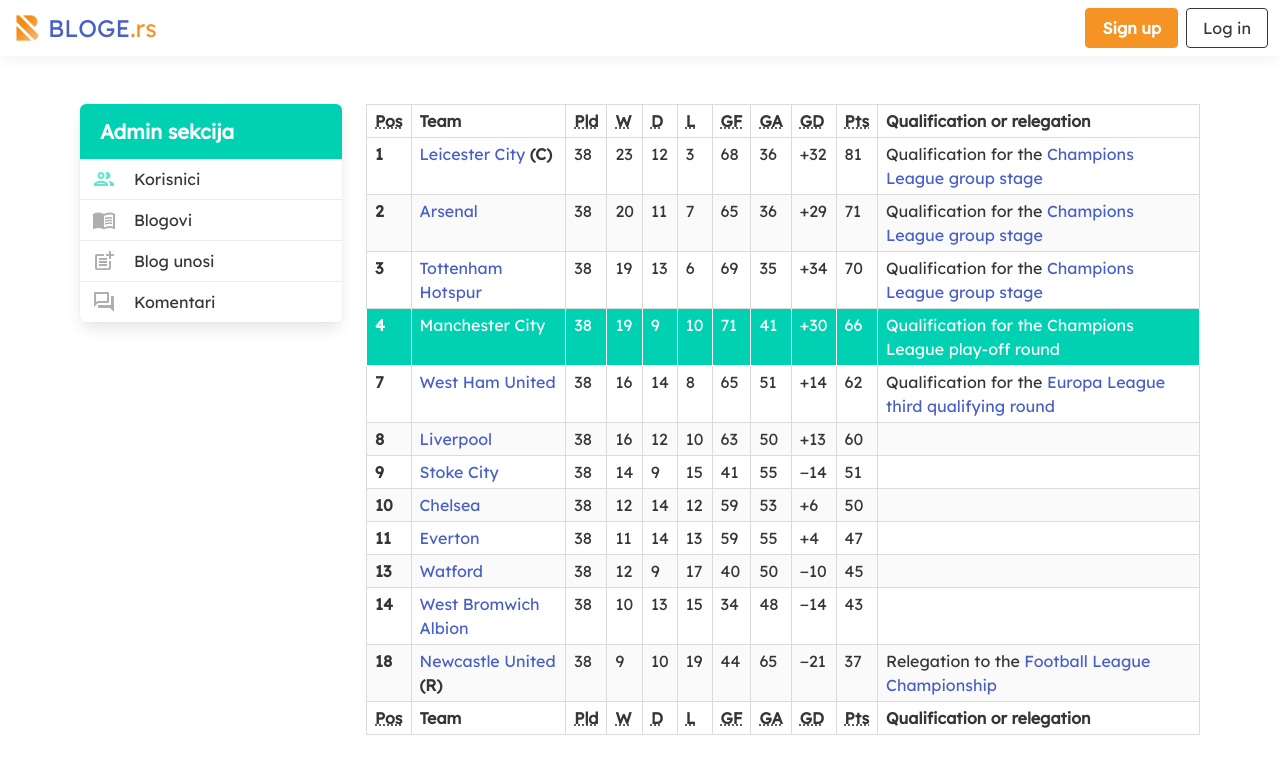
After one commit to rasko-lazic/blogers, a PHP site: template Views/Admin.php in a window 1280 px wide. The commit adds this page. Shown: the top 782 px of the page. Run offline with PHP 8.4, Linux system fonts and the light colour scheme; the template is opened without the code that fills it, so the values that code supplies are empty; some libraries are stand-ins or nearby versions.

Commit message:
added admin section

```diff
--- a/App/Router.php
+++ b/App/Router.php
@@ -2,6 +2,7 @@
 
 namespace App;
 
+use App\Controllers\AdminController;
 use App\Controllers\CommentController;
 use App\Controllers\HomeController;
 use App\Controllers\AuthController;
@@ -43,6 +44,7 @@ class Router {
             'GET:/logout' => [AuthController::class, 'logout'],
             'POST:/posts/*/comments' => [CommentController::class, 'store'],
             'DELETE:/posts/*' => [PostController::class, 'destroy'],
+            'GET:/admin' => [AdminController::class, 'index'],
             'GET:/blogs' => [BlogController::class, 'index'],
             'GET:/blogs/*/posts' => [PostController::class, 'create'],
             'GET:/blogs/*' => [BlogController::class, 'show'],
--- /dev/null
+++ b/Views/Admin.php
@@ -0,0 +1,227 @@
+<!DOCTYPE html>
+<html>
+<?php include("./Views/Partials/Meta.php") ?>
+<body>
+<?php include("./Views/Partials/Navigation.php") ?>
+<section class="section">
+  <div class="container is-fluid">
+    <div class="columns">
+      <div class="column is-one-quarter">
+        <article class="panel is-primary">
+          <p class="panel-heading">
+            Admin sekcija
+          </p>
+          <a class="panel-block is-active">
+            <i class="panel-icon material-icons-outlined">group</i> Korisnici
+          </a>
+          <a class="panel-block">
+            <i class="panel-icon material-icons-outlined">menu_book</i> Blogovi
+          </a>
+          <a class="panel-block">
+            <i class="panel-icon material-icons-outlined">post_add</i> Blog unosi
+          </a>
+          <a class="panel-block">
+            <i class="panel-icon material-icons-outlined">forum</i> Komentari
+          </a>
+        </article>
+      </div>
+      <div class="column">
+        <table class="table is-bordered is-striped is-narrow is-hoverable is-fullwidth">
+          <thead>
+          <tr>
+            <th><abbr title="Position">Pos</abbr></th>
+            <th>Team</th>
+            <th><abbr title="Played">Pld</abbr></th>
+            <th><abbr title="Won">W</abbr></th>
+            <th><abbr title="Drawn">D</abbr></th>
+            <th><abbr title="Lost">L</abbr></th>
+            <th><abbr title="Goals for">GF</abbr></th>
+            <th><abbr title="Goals against">GA</abbr></th>
+            <th><abbr title="Goal difference">GD</abbr></th>
+            <th><abbr title="Points">Pts</abbr></th>
+            <th>Qualification or relegation</th>
+          </tr>
+          </thead>
+          <tfoot>
+          <tr>
+            <th><abbr title="Position">Pos</abbr></th>
+            <th>Team</th>
+            <th><abbr title="Played">Pld</abbr></th>
+            <th><abbr title="Won">W</abbr></th>
+            <th><abbr title="Drawn">D</abbr></th>
+            <th><abbr title="Lost">L</abbr></th>
+            <th><abbr title="Goals for">GF</abbr></th>
+            <th><abbr title="Goals against">GA</abbr></th>
+            <th><abbr title="Goal difference">GD</abbr></th>
+            <th><abbr title="Points">Pts</abbr></th>
+            <th>Qualification or relegation</th>
+          </tr>
+          </tfoot>
+          <tbody>
+          <tr>
+            <th>1</th>
+            <td><a href="https://en.wikipedia.org/wiki/Leicester_City_F.C." title="Leicester City F.C.">Leicester City</a> <strong>(C)</strong>
+            </td>
+            <td>38</td>
+            <td>23</td>
+            <td>12</td>
+            <td>3</td>
+            <td>68</td>
+            <td>36</td>
+            <td>+32</td>
+            <td>81</td>
+            <td>Qualification for the <a href="https://en.wikipedia.org/wiki/2016%E2%80%9317_UEFA_Champions_League#Group_stage" title="2016–17 UEFA Champions League">Champions League group stage</a></td>
+          </tr>
+          <tr>
+            <th>2</th>
+            <td><a href="https://en.wikipedia.org/wiki/Arsenal_F.C." title="Arsenal F.C.">Arsenal</a></td>
+            <td>38</td>
+            <td>20</td>
+            <td>11</td>
+            <td>7</td>
+            <td>65</td>
+            <td>36</td>
+            <td>+29</td>
+            <td>71</td>
+            <td>Qualification for the <a href="https://en.wikipedia.org/wiki/2016%E2%80%9317_UEFA_Champions_League#Group_stage" title="2016–17 UEFA Champions League">Champions League group stage</a></td>
+          </tr>
+          <tr>
+            <th>3</th>
+            <td><a href="https://en.wikipedia.org/wiki/Tottenham_Hotspur_F.C." title="Tottenham Hotspur F.C.">Tottenham Hotspur</a></td>
+            <td>38</td>
+            <td>19</td>
+            <td>13</td>
+            <td>6</td>
+            <td>69</td>
+            <td>35</td>
+            <td>+34</td>
+            <td>70</td>
+            <td>Qualification for the <a href="https://en.wikipedia.org/wiki/2016%E2%80%9317_UEFA_Champions_League#Group_stage" title="2016–17 UEFA Champions League">Champions League group stage</a></td>
+          </tr>
+          <tr class="is-selected">
+            <th>4</th>
+            <td><a href="https://en.wikipedia.org/wiki/Manchester_City_F.C." title="Manchester City F.C.">Manchester City</a></td>
+            <td>38</td>
+            <td>19</td>
+            <td>9</td>
+            <td>10</td>
+            <td>71</td>
+            <td>41</td>
+            <td>+30</td>
+            <td>66</td>
+            <td>Qualification for the <a href="https://en.wikipedia.org/wiki/2016%E2%80%9317_UEFA_Champions_League#Play-off_round" title="2016–17 UEFA Champions League">Champions League play-off round</a></td>
+          </tr>
+          <tr>
+            <th>7</th>
+            <td><a href="https://en.wikipedia.org/wiki/West_Ham_United_F.C." title="West Ham United F.C.">West Ham United</a></td>
+            <td>38</td>
+            <td>16</td>
+            <td>14</td>
+            <td>8</td>
+            <td>65</td>
+            <td>51</td>
+            <td>+14</td>
+            <td>62</td>
+            <td>Qualification for the <a href="https://en.wikipedia.org/wiki/2016%E2%80%9317_UEFA_Europa_League#Third_qualifying_round" title="2016–17 UEFA Europa League">Europa League third qualifying round</a></td>
+          </tr>
+          <tr>
+            <th>8</th>
+            <td><a href="https://en.wikipedia.org/wiki/Liverpool_F.C." title="Liverpool F.C.">Liverpool</a></td>
+            <td>38</td>
+            <td>16</td>
+            <td>12</td>
+            <td>10</td>
+            <td>63</td>
+            <td>50</td>
+            <td>+13</td>
+            <td>60</td>
+            <td></td>
+          </tr>
+          <tr>
+            <th>9</th>
+            <td><a href="https://en.wikipedia.org/wiki/Stoke_City_F.C." title="Stoke City F.C.">Stoke City</a></td>
+            <td>38</td>
+            <td>14</td>
+            <td>9</td>
+            <td>15</td>
+            <td>41</td>
+            <td>55</td>
+            <td>−14</td>
+            <td>51</td>
+            <td></td>
+          </tr>
+          <tr>
+            <th>10</th>
+            <td><a href="https://en.wikipedia.org/wiki/Chelsea_F.C." title="Chelsea F.C.">Chelsea</a></td>
+            <td>38</td>
+            <td>12</td>
+            <td>14</td>
+            <td>12</td>
+            <td>59</td>
+            <td>53</td>
+            <td>+6</td>
+            <td>50</td>
+            <td></td>
+          </tr>
+          <tr>
+            <th>11</th>
+            <td><a href="https://en.wikipedia.org/wiki/Everton_F.C." title="Everton F.C.">Everton</a></td>
+            <td>38</td>
+            <td>11</td>
+            <td>14</td>
+            <td>13</td>
+            <td>59</td>
+            <td>55</td>
+            <td>+4</td>
+            <td>47</td>
+            <td></td>
+          </tr>
+          <tr>
+            <th>13</th>
+            <td><a href="https://en.wikipedia.org/wiki/Watford_F.C." title="Watford F.C.">Watford</a></td>
+            <td>38</td>
+            <td>12</td>
+            <td>9</td>
+            <td>17</td>
+            <td>40</td>
+            <td>50</td>
+            <td>−10</td>
+            <td>45</td>
+            <td></td>
+          </tr>
+          <tr>
+            <th>14</th>
+            <td><a href="https://en.wikipedia.org/wiki/West_Bromwich_Albion_F.C." title="West Bromwich Albion F.C.">West Bromwich Albion</a></td>
+            <td>38</td>
+            <td>10</td>
+            <td>13</td>
+            <td>15</td>
+            <td>34</td>
+            <td>48</td>
+            <td>−14</td>
+            <td>43</td>
+            <td></td>
+          </tr>
+          <tr>
+            <th>18</th>
+            <td><a href="https://en.wikipedia.org/wiki/Newcastle_United_F.C." title="Newcastle United F.C.">Newcastle United</a> <strong>(R)</strong>
+            </td>
+            <td>38</td>
+            <td>9</td>
+            <td>10</td>
+            <td>19</td>
+            <td>44</td>
+            <td>65</td>
+            <td>−21</td>
+            <td>37</td>
+            <td>Relegation to the <a href="https://en.wikipedia.org/wiki/2016%E2%80%9317_Football_League_Championship" title="2016–17 Football League Championship">Football League Championship</a></td>
+          </tr>
+          </tbody>
+        </table>
+      </div>
+    </div>
+  </div>
+</section>
+</body>
+
+</html>
```
Also changed, not shown: App/Controllers/AdminController.php (added, +11 -0 lines), Core/Session.php (+10 -0 lines), Views/Home.php (+17 -17 lines).
